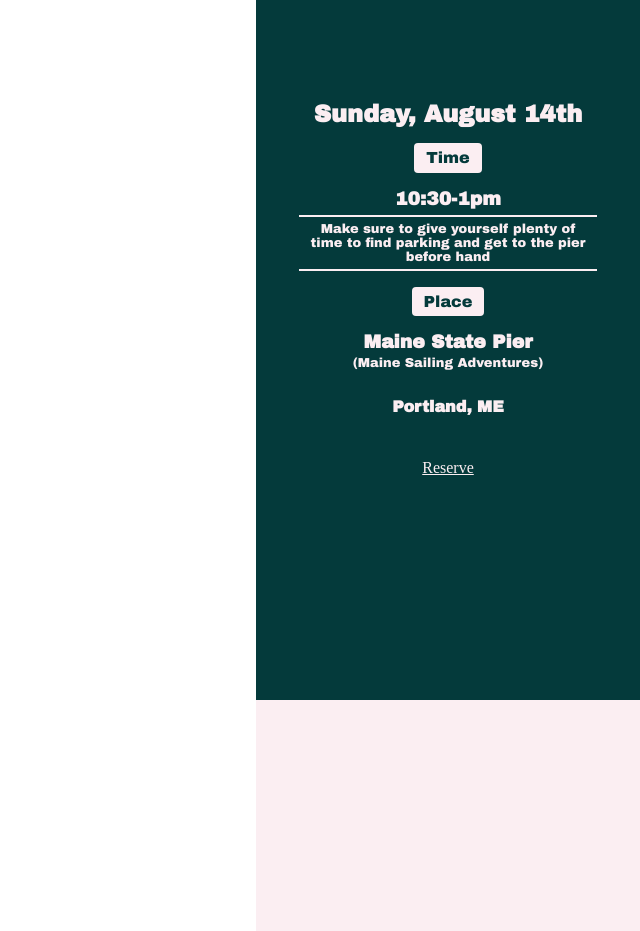
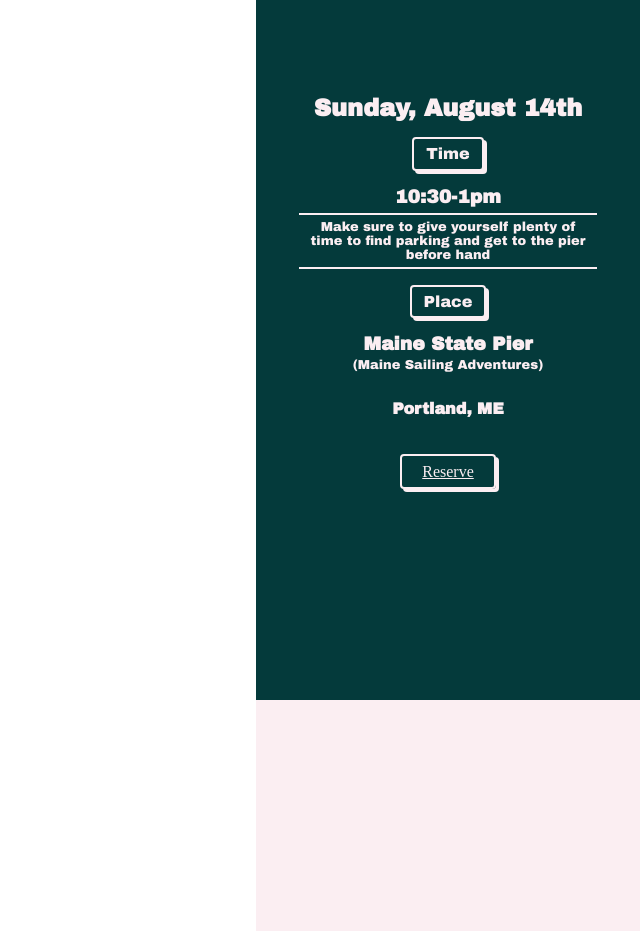
Before and after one commit to Taylorgonz/weddinginvitesite, a React (Create React App) app: page / in a window 1280 px wide. Shown: the part 900-1831 px from the top of the page, without its empty margins (640-1280 px from the left). Built offline with nearby package versions, Linux system fonts and the light colour scheme; a web font is replaced by a local one.

Commit message:
more styling adjustments

```diff
--- a/src/App.css
+++ b/src/App.css
@@ -89,8 +89,10 @@ div.infoTime h3 {
   margin: 0;
 }
 div.infoTime p {
-  color: rgb(4, 58, 59);
-  background-color: rgb(251, 238, 242) ;
+  color: rgb(251, 238, 242);
+  background-color: rgb(4, 58, 59);
+  border: 2px solid rgb(251, 238, 242);
+  box-shadow: 3px 3px rgb(251, 238, 242);
   padding: .4em .75em;
   border-radius: .25em;
 
@@ -107,6 +109,7 @@ div.arrival-info {
   margin-top: 6px;
   border-top:2px solid rgb(251, 238, 242);
   border-bottom:2px solid rgb(251, 238, 242);
+
   /* border-radius: .25em; */
   padding: 5px;
 }
@@ -181,6 +184,7 @@ form.resForm select{
 }
 form.resForm input:focus-visible,
 form.resForm select:focus-visible {
+  box-shadow: 5px 5px rgb(4, 58, 59) ;
   outline: none;
 }
 form.resFrom select option {
```
